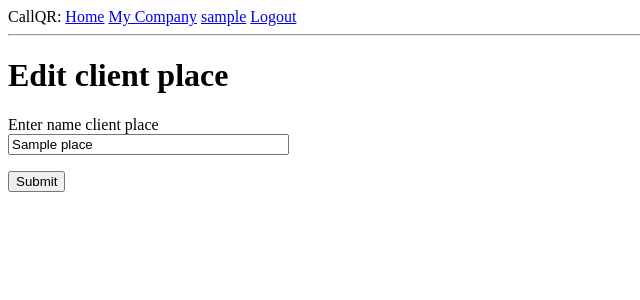
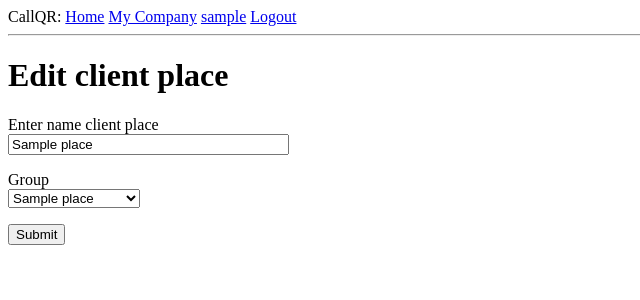
Before and after one commit to D015/callqr, a Flask app: a page that uses templates/edit_client_place.html in a window 1280 px wide. Shown: the top 300 px of the page, without its empty margins (0-640 px from the left). Run offline with Flask 2, Linux system fonts and the light colour scheme; a user stored in the database is signed in; tables that the repository leaves empty hold one stand-in row (values such as "Sample post").

Commit message:
Edit ClientPlace(+ GroupClientPlaces)

```diff
--- a/forms.py
+++ b/forms.py
@@ -149,12 +149,15 @@ class ClientPlaceForm(FlaskForm):
 class EditClientPlaceForm(FlaskForm):
     name = StringField('Enter name client place',
                        validators=[DataRequired()])
+    group_client_places = SelectField('Group', validate_choice=False)
     submit = SubmitField('Submit')
 
-    def __init__(self, company_id, original_name_place, *args, **kwargs):
+    def __init__(self, company_id, original_name_place,
+                 choices_group_client_places, *args, **kwargs):
         super(EditClientPlaceForm, self).__init__(*args, **kwargs)
         self.company_id = company_id
         self.original_name_place = original_name_place
+        self.group_client_places.choices = choices_group_client_places
 
     def validate_name(self, name):
         if name.data != self.original_name_place:
--- a/routes.py
+++ b/routes.py
@@ -209,11 +209,23 @@ def edit_company(slug):
 @app.route('/edit_client_place/<slug>', methods=['GET', 'POST'])
 @login_required
 def edit_client_place(slug):
-    client_place = ClientPlace.query.filter(ClientPlace.slug == slug). \
+    client_place = ClientPlace.query.filter_by(slug=slug). \
         first_or_404()
-    form = EditClientPlaceForm(client_place.company_id, client_place.name)
+
+    groups_client_places = GroupClientPlaces.query. \
+        filter(GroupClientPlaces.company_id == client_place.company_id). \
+        order_by(GroupClientPlaces.name.asc())
+
+    choices_group_client_places = [(i.id, i.name) for i in groups_client_places]
+    choices_group_client_places.insert(0, ('', 'group not selected'))
+
+    form = EditClientPlaceForm(client_place.company_id,
+                               client_place.name,
+                               choices_group_client_places,
+                               group_client_places=client_place.group_client_places_id)
     if form.validate_on_submit():
         client_place.name = form.name.data.strip()
+        client_place.group_client_places_id = form.group_client_places.data.strip()
         db.session.commit()
         flash('Your changes have been saved.')
         return redirect(url_for('edit_client_place', slug=client_place.slug))
--- a/templates/edit_client_place.html
+++ b/templates/edit_client_place.html
@@ -11,6 +11,13 @@
             <span style="color: red;">[{{ error }}]</span>
             {% endfor %}
         </p>
+        <p>
+            {{ form.group_client_places.label }}<br>
+            {{ form.group_client_places }}<br>
+            {% for error in form.group_client_places.errors %}
+            <span style="color: red;">[{{ error }}]</span>
+            {% endfor %}
+        </p>
         <p>{{ form.submit() }}</p>
     </form>
 {% endblock %}
```
